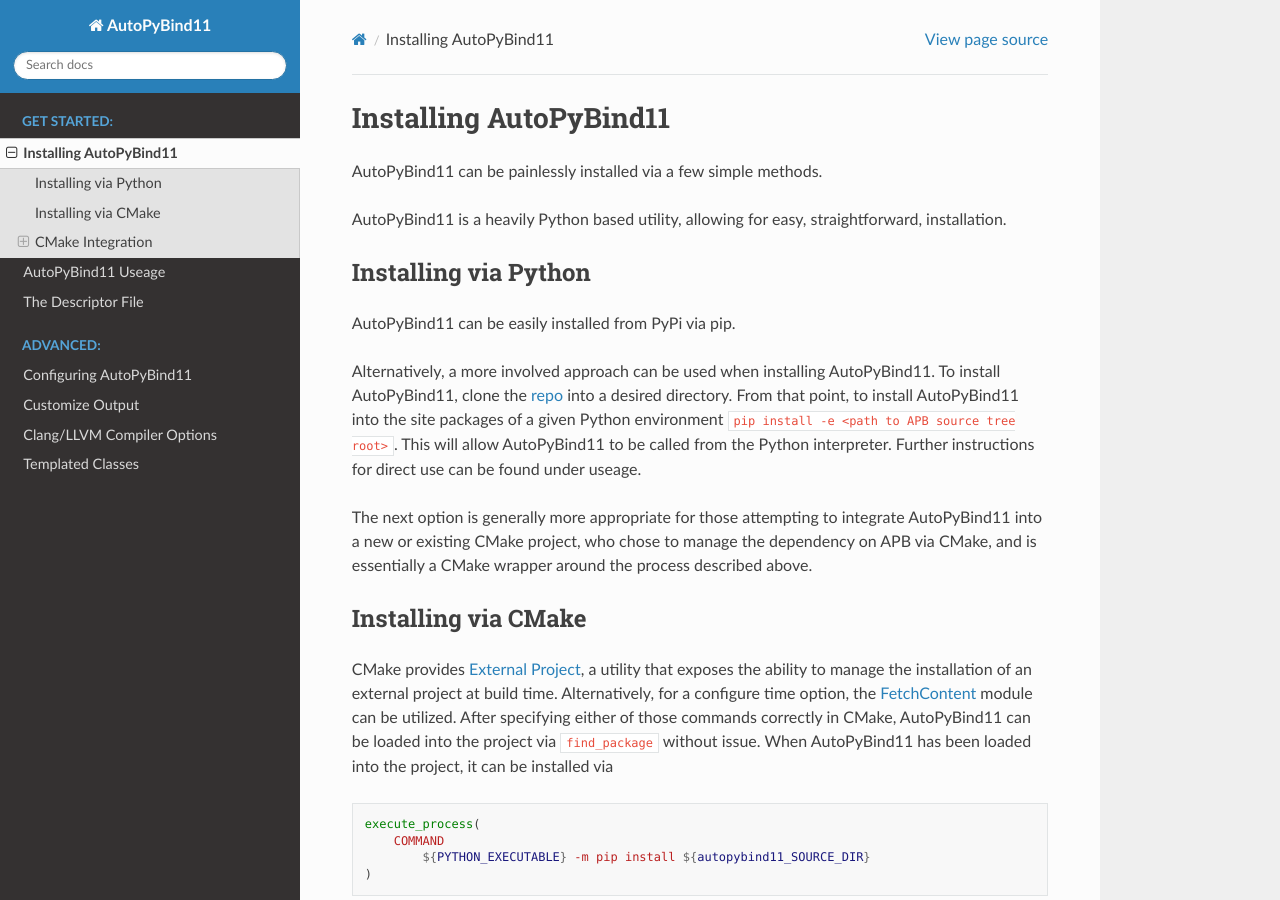
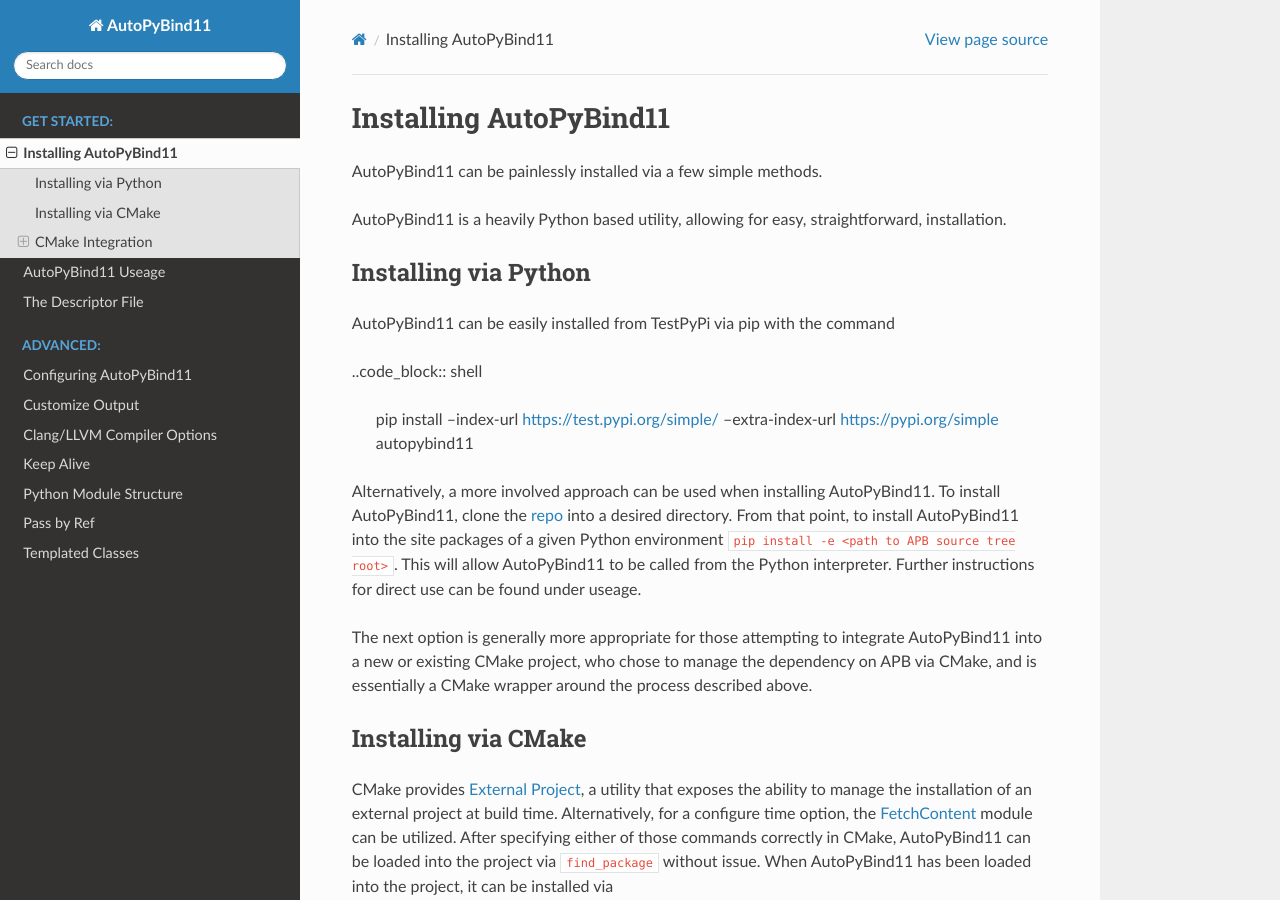
Before and after one commit to johnwparent/APBPoster, a Sphinx documentation site: the page built from docs/installing.rst, in a window 1280 px wide and 900 px high. Built offline with Sphinx 7.4.7 and the Read the Docs theme 2.0.0, drawn with Linux system fonts in a browser that asks for light colours; some of the changed text lies outside the part shown.

Commit message:
Overdue update

```diff
--- a/apt.txt
+++ /dev/null
@@ -1 +0,0 @@
-cmake
--- a/docs/config_file.rst
+++ b/docs/config_file.rst
@@ -6,7 +6,7 @@
 The user has two options for specifiying these settings, either via the CLI, or via a configuration file using `Yaml`_ syntax(recommended).
 
 
-The `Useage`_ section lists the number of CL options provided by AutoPyBind11 to configure the tool's function, and they range from toggling features
+The :ref:`Useage`_ section lists the number of CL options provided by AutoPyBind11 to configure the tool's function, and they range from toggling features
 to specifying code blocks to use for specific components of the binding code. This section will cover each option for configuring AutoPyBind11, it's options, and
 the variying methods for specifiying each option.
 
--- a/docs/customization.rst
+++ b/docs/customization.rst
@@ -1,4 +1,4 @@
-.. _Customization:
+.. _customization:
 Customize Output
 #####################
 
--- a/docs/index.rst
+++ b/docs/index.rst
@@ -43,7 +43,13 @@
    config_file
    customization
    compiler_options
+   keep_alive
+   module_structure
+   pass_by_ref
    templated_classes
+
+
+
 
 
 Indices and tables
--- a/docs/installing.rst
+++ b/docs/installing.rst
@@ -8,7 +8,11 @@
 Installing via Python
 ---------------------
 
-AutoPyBind11 can be easily installed from PyPi via pip.
+AutoPyBind11 can be easily installed from TestPyPi via pip with the command
+
+..code_block:: shell
+
+    pip install --index-url https://test.pypi.org/simple/ --extra-index-url https://pypi.org/simple autopybind11
 
 Alternatively, a more involved approach can be used when installing AutoPyBind11. To install AutoPyBind11, clone the `repo`_
 into a desired directory.
@@ -57,7 +61,7 @@
     autopybind11-cmake --dir <path to install>
 
 
-
+Note: elevate permission may be required to use this script to install to some system locations
 
 Requirements:
 #############
--- a/docs/keep_alive.rst
+++ b/docs/keep_alive.rst
@@ -1,6 +1,5 @@
 .. _keep_alive:
-
-keep_alive
+Keep Alive
 ##########
 
 For all objects, the keep_alive customization is a dictionary with pairs of
--- a/docs/pass_by_ref.rst
+++ b/docs/pass_by_ref.rst
@@ -1,6 +1,5 @@
 .. _pass_by_ref:
-
-pass_by_ref
+Pass by Ref
 ###########
 
 Often in C++, for a multitude of reasons, variables are passed by reference. This is largely supported
```
Also changed, not shown: 11 other files.
